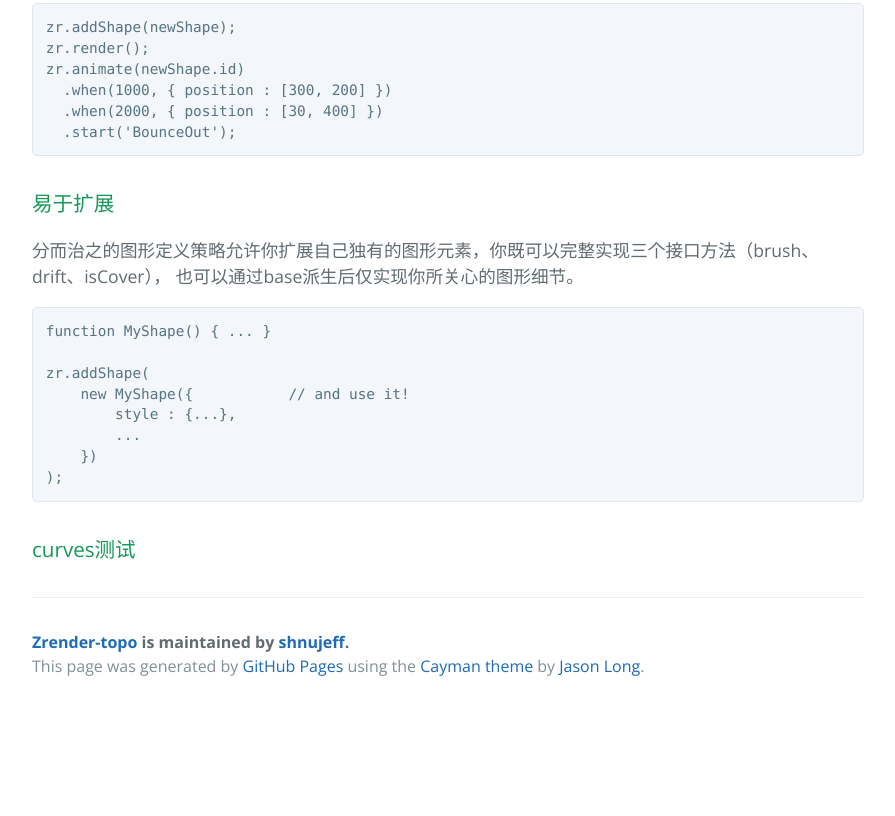
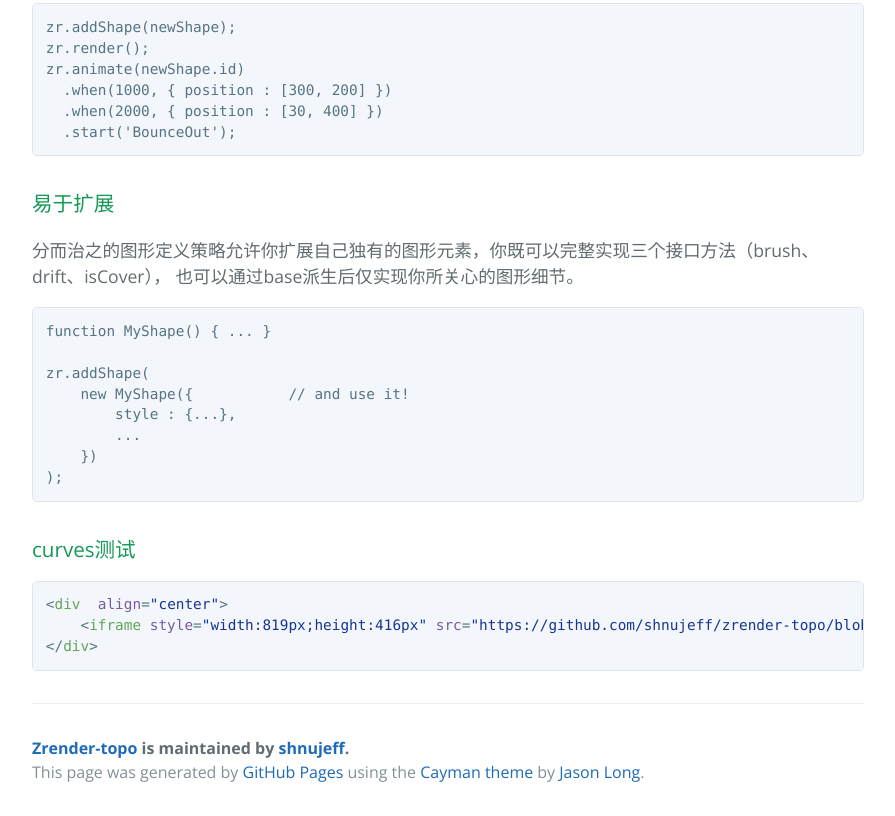
Before and after one commit to Merlot1818/zrender-topo, a plain HTML site: page index.html in a window 1280 px wide. Shown: the part 3102-3918 px from the top of the page, without its empty margins (192-1087 px from the left). Before the commit the page ends 3812 px from the top, so only its background shows below. Drawn offline with nearby package versions, Linux system fonts and the light colour scheme.

```diff
--- a/index.html
+++ b/index.html
@@ -168,9 +168,9 @@
 <h3>
 <a id="curves测试" class="anchor" href="#curves%E6%B5%8B%E8%AF%95" aria-hidden="true"><span class="octicon octicon-link"></span></a>curves测试</h3>
 
-<div align="center">
-
-</div>
+<div class="highlight highlight-text-html-basic"><pre>&lt;<span class="pl-ent">div</span>  <span class="pl-e">align</span>=<span class="pl-s"><span class="pl-pds">"</span>center<span class="pl-pds">"</span></span>&gt;
+    &lt;<span class="pl-ent">iframe</span> <span class="pl-e">style</span>=<span class="pl-s"><span class="pl-pds">"</span>width:819px;height:416px<span class="pl-pds">"</span></span> <span class="pl-e">src</span>=<span class="pl-s"><span class="pl-pds">"</span>https://github.com/shnujeff/zrender-topo/blob/master/test/curves.html<span class="pl-pds">"</span></span>&gt;&lt;/<span class="pl-ent">iframe</span>&gt;
+&lt;/<span class="pl-ent">div</span>&gt;</pre></div>
 
       <footer class="site-footer">
         <span class="site-footer-owner"><a href="https://github.com/shnujeff/zrender-topo">Zrender-topo</a> is maintained by <a href="https://github.com/shnujeff">shnujeff</a>.</span>
```
Also changed, not shown: params.json (+1 -1 lines).
